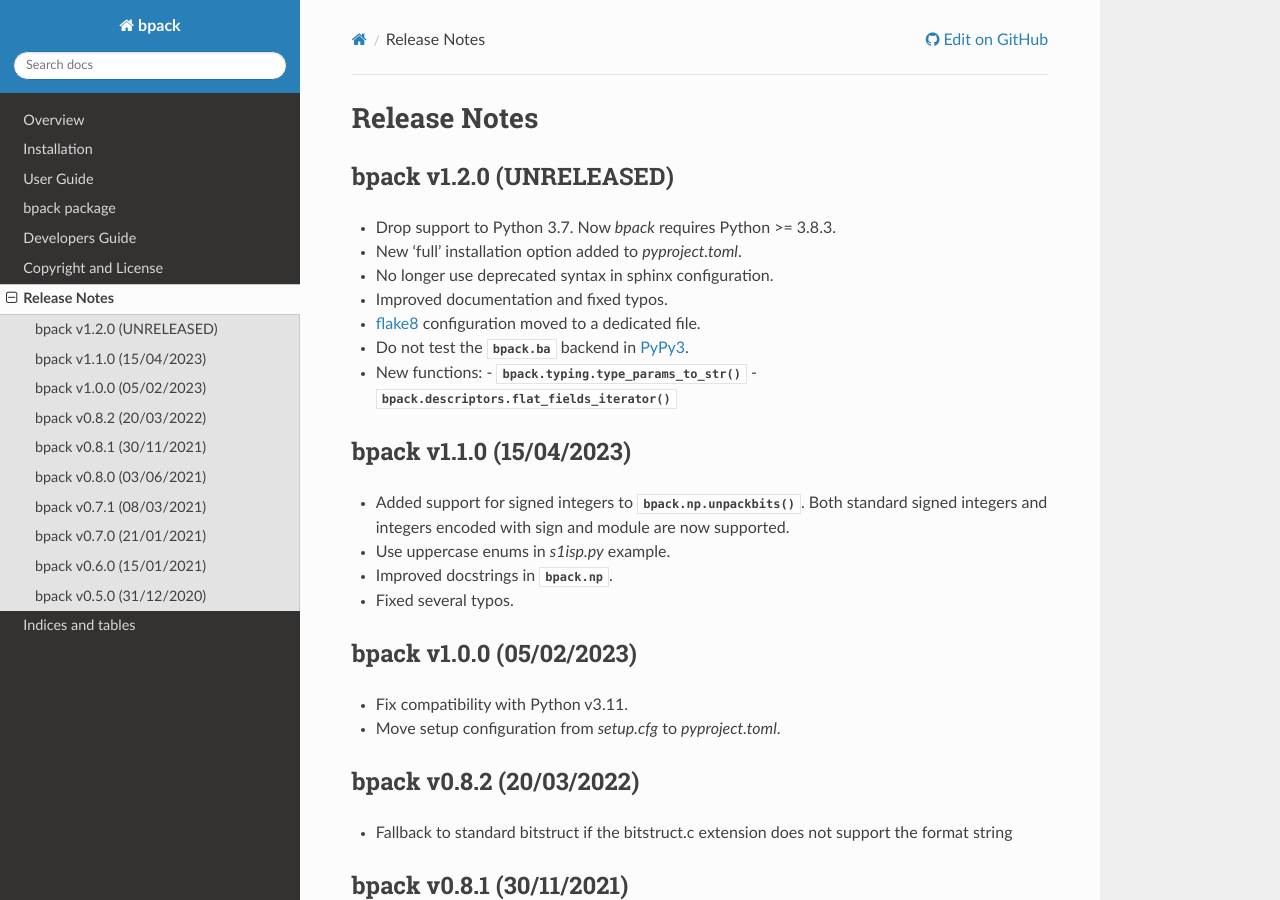
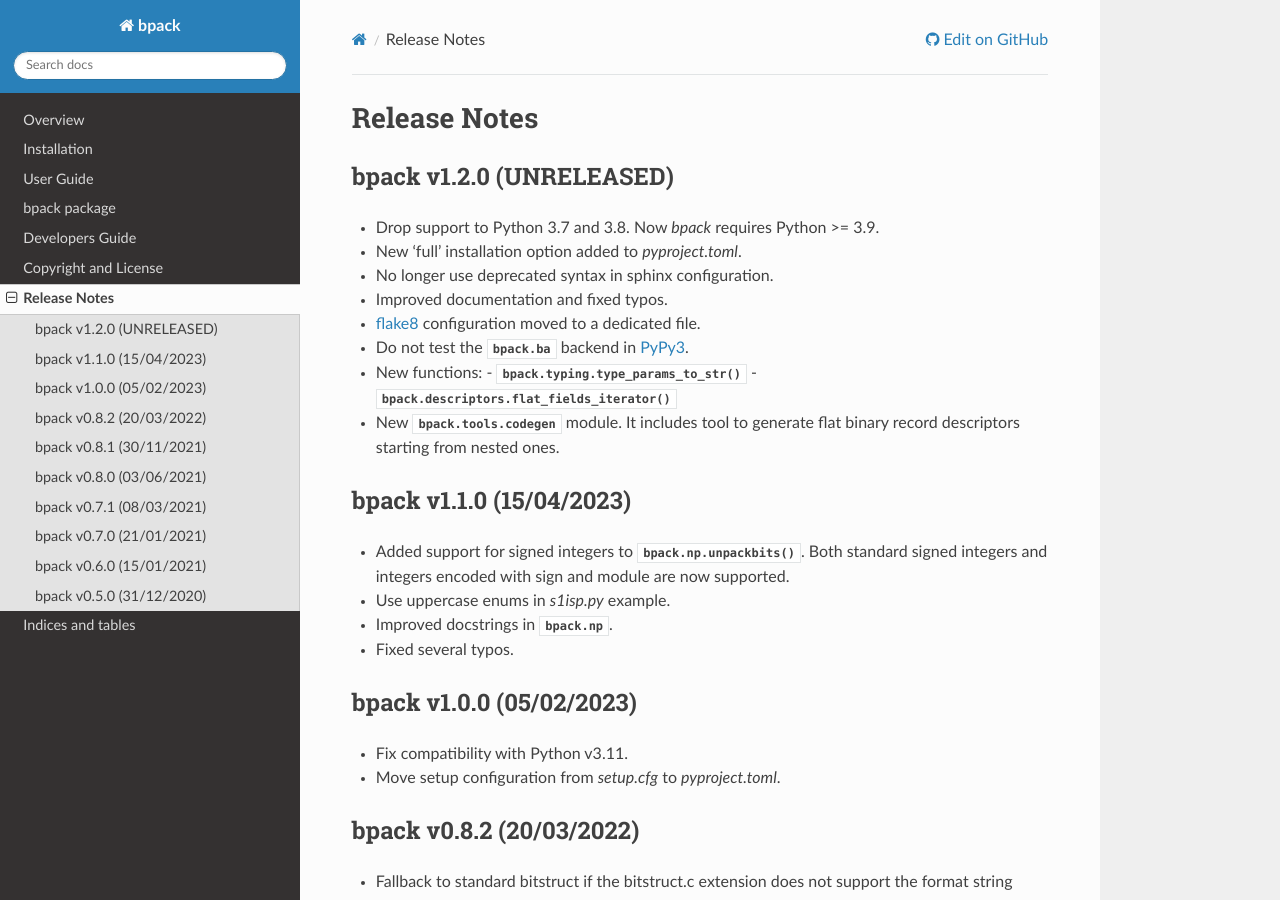
Before and after one commit to avalentino/bpack, a Sphinx documentation site: the page built from docs/release_notes.rst, in a window 1280 px wide and 900 px high. Built offline with Sphinx 7.4.7 and the Read the Docs theme 2.0.0, drawn with Linux system fonts in a browser that asks for light colours.

Commit message:
Update release notes

```diff
--- a/docs/release_notes.rst
+++ b/docs/release_notes.rst
@@ -4,7 +4,7 @@
 bpack v1.2.0 (UNRELEASED)
 -------------------------
 
-* Drop support to Python 3.7. Now `bpack` requires Python >= 3.8.3.
+* Drop support to Python 3.7 and 3.8. Now `bpack` requires Python >= 3.9.
 * New 'full' installation option added to `pyproject.toml`.
 * No longer use deprecated syntax in sphinx configuration.
 * Improved documentation and fixed typos.
@@ -13,6 +13,8 @@
 * New functions:
   - :func:`bpack.typing.type_params_to_str`
   - :func:`bpack.descriptors.flat_fields_iterator`
+* New :mod:`bpack.tools.codegen` module. It includes tool to generate flat
+  binary record descriptors starting from nested ones.
 
 .. _flake8: https://github.com/pycqa/flake8
 .. _PyPy3: https://www.pypy.org
```
